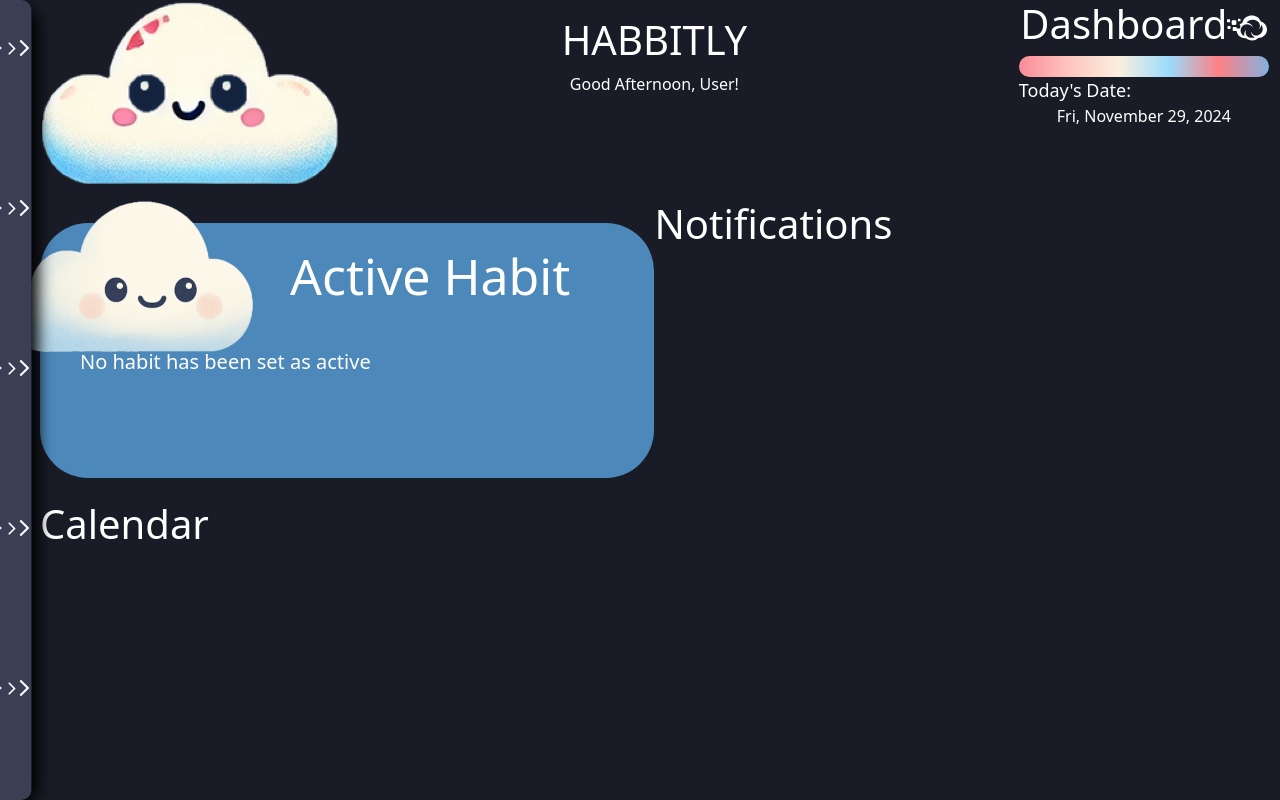
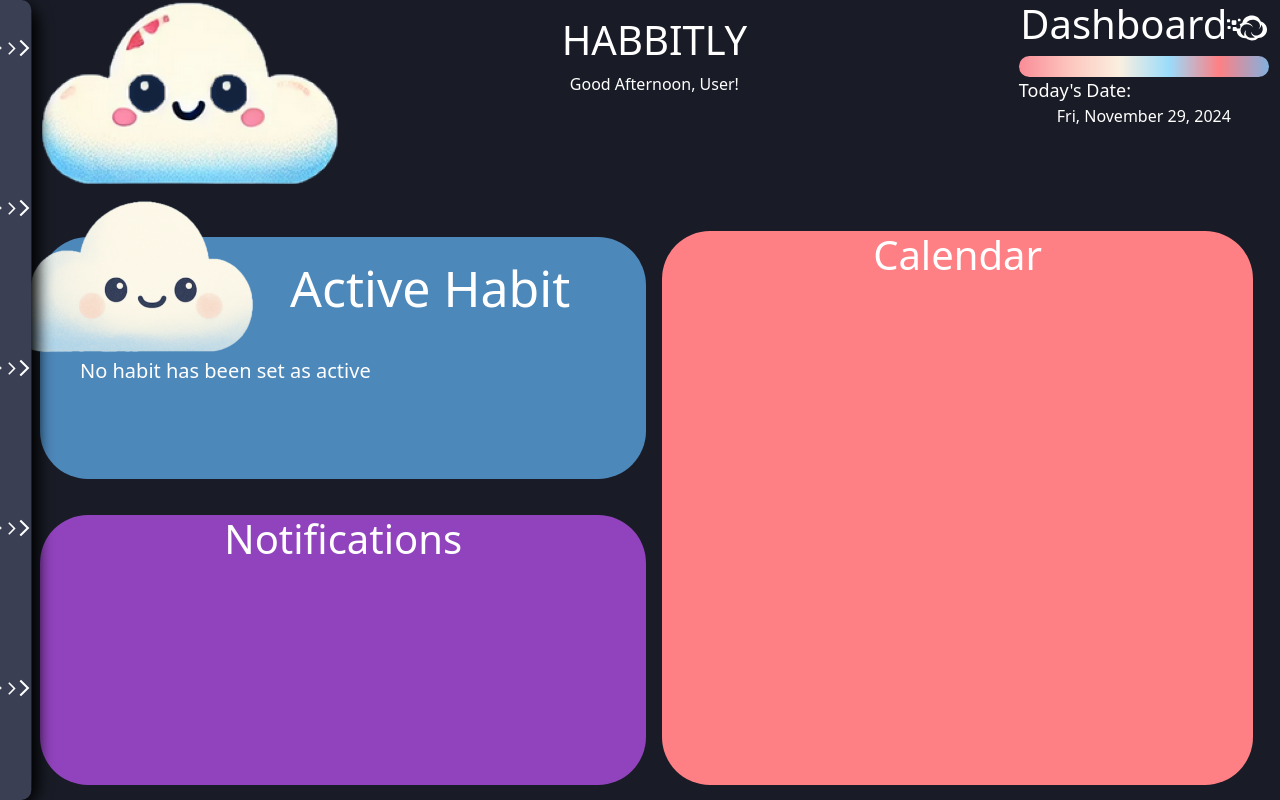
Before and after one commit to gitlep1/Habbitly, a React (Vite) app in the folder front-end/: page / in a window 1280 px wide. Built offline with nearby package versions, Linux system fonts and the light colour scheme; no server answers; a web font is replaced by a local one.

Commit message:
Updated: dashboard and added styling for notifications and calendar

```diff
--- a/front-end/src/components/Homepage/Desktop/1 - Dashboard/Calendar.jsx
+++ b/front-end/src/components/Homepage/Desktop/1 - Dashboard/Calendar.jsx
@@ -1,7 +1,9 @@
 export const Calendar = ({}) => {
   return (
-    <div className="dashboard-calendar">
-      <h1>Calendar</h1>
+    <div className="calendar-container">
+      <div className="calendar-card">
+        <h1>Calendar</h1>
+      </div>
     </div>
   );
 };
--- a/front-end/src/components/Homepage/Desktop/1 - Dashboard/Dashboard.scss
+++ b/front-end/src/components/Homepage/Desktop/1 - Dashboard/Dashboard.scss
@@ -5,9 +5,9 @@
   display: grid;
   grid-template-columns: repeat(2, 1fr);
   grid-template-rows: 200px repeat(2, 1fr);
+  gap: 1em;
 
   .dashboard-header {
-    // border: 3px solid red;
     grid-column: 1 / -1;
     display: grid;
     grid-template-columns: 250px 1fr 250px;
@@ -189,14 +189,37 @@
     }
   }
 
-  .dashboard-calendar {
-    // border: 3px solid cyan;
-    grid-column: 1;
+  .calendar-container {
+    grid-column: 2;
+    grid-row: 2 / -1;
+    display: flex;
+    align-items: center;
+    justify-content: flex-end;
+
+    .calendar-card {
+      background-color: #fe8084;
+      width: 100%;
+      height: 95%;
+      text-align: center;
+      margin-right: 1em;
+      border-radius: 3em;
+    }
   }
 
-  .dashboard-notifications {
-    // border: 3px solid blue;
-    grid-column: 2;
-    grid-row: 2 / -1;
+  .notifications-container {
+    grid-column: 1;
+    grid-row: 3;
+    display: flex;
+    align-items: center;
+    justify-content: flex-end;
+
+    .notifications-card {
+      background-color: #9143bd;
+      width: 100%;
+      height: 95%;
+      margin-bottom: 1em;
+      text-align: center;
+      border-radius: 3em;
+    }
   }
 }
--- a/front-end/src/components/Homepage/Desktop/1 - Dashboard/Notifications.jsx
+++ b/front-end/src/components/Homepage/Desktop/1 - Dashboard/Notifications.jsx
@@ -1,7 +1,9 @@
 export const Notifications = ({}) => {
   return (
-    <div className="dashboard-notifications">
-      <h1>Notifications</h1>
+    <div className="notifications-container">
+      <div className="notifications-card">
+        <h1>Notifications</h1>
+      </div>
     </div>
   );
 };
```
